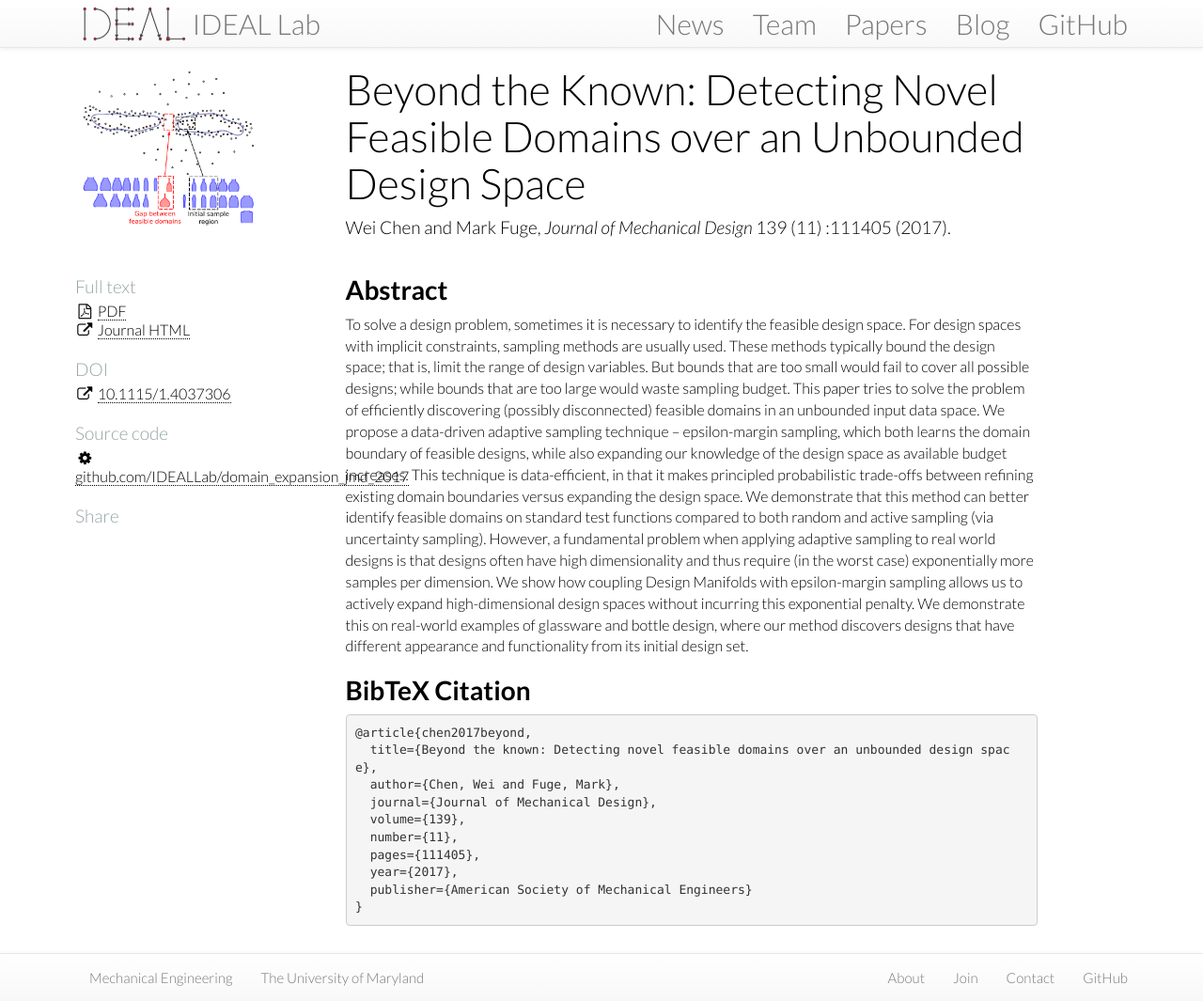
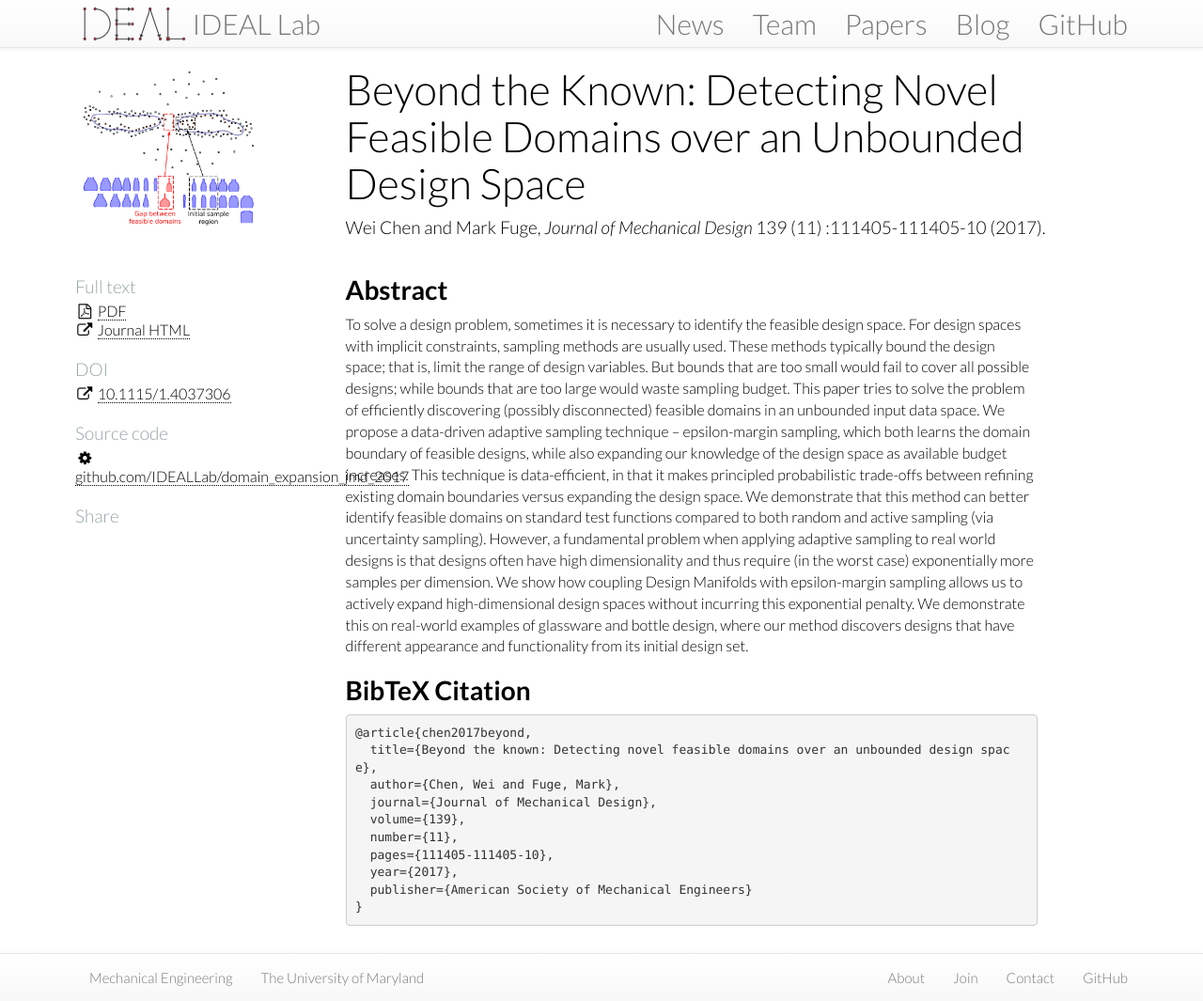
Before and after one commit to IDEALLab/ideallab.github.io, a Jekyll site: the page built from papers/_posts/2017-06-16-jmd-feasible-designs.md, in a window 1280 px wide and 1065 px high. Shown: the whole window at 94% size. Built offline with Jekyll 4.4.1, drawn with Linux system fonts in a browser that asks for light colours; nearby versions of some CDN libraries.

Commit message:
completed paper information

```diff
--- a/papers/_posts/2017-06-16-jmd-feasible-designs.md
+++ b/papers/_posts/2017-06-16-jmd-feasible-designs.md
@@ -7,7 +7,7 @@ nickname: feasible-designs
 journal: "Journal of Mechanical Design"
 volume: "139"
 issue: "11"
-pages: "111405"
+pages: "111405-111405-10"
 authors: "Wei Chen and Mark Fuge"
 image: /assets/images/papers/feasible_designs.png
 redirect_from:
@@ -36,7 +36,7 @@ To solve a design problem, sometimes it is necessary to identify the feasible de
   journal={Journal of Mechanical Design},
   volume={139},
   number={11},
-  pages={111405},
+  pages={111405-111405-10},
   year={2017},
   publisher={American Society of Mechanical Engineers}
 }
```
Also changed, not shown: papers/_posts/2017-05-23-jmd-design-manifolds.md (+4 -4 lines), papers/_posts/2018-01-19-samo-aes.md (+1 -1 lines).
